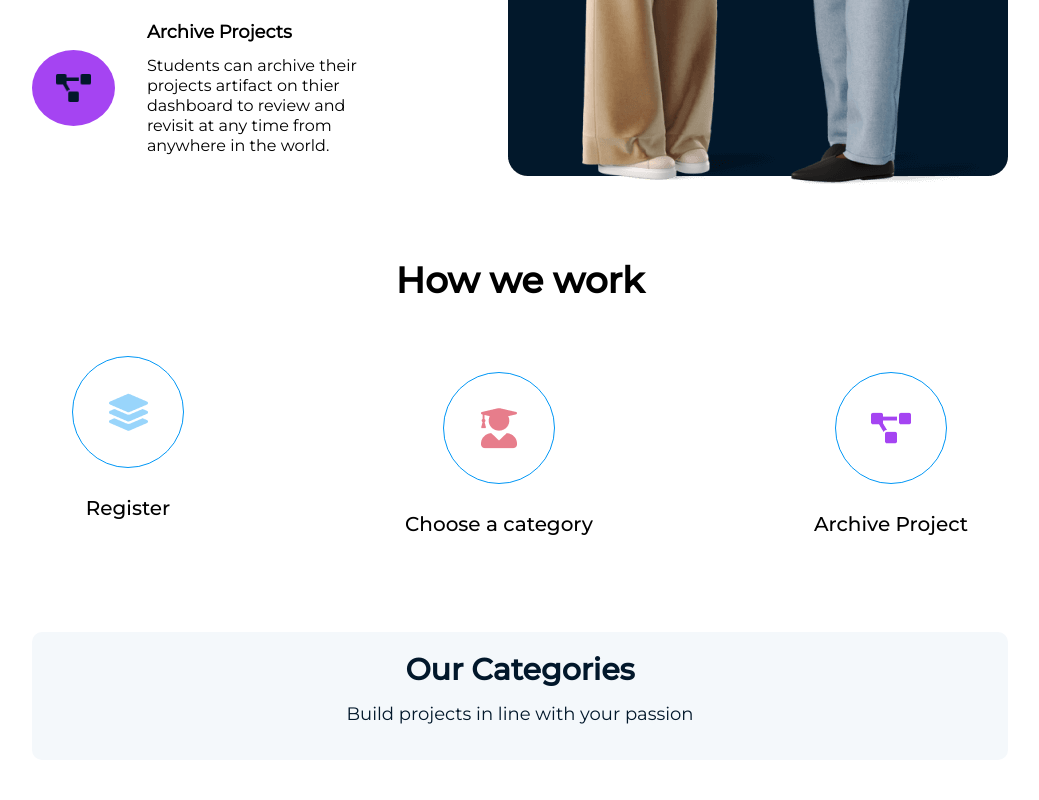
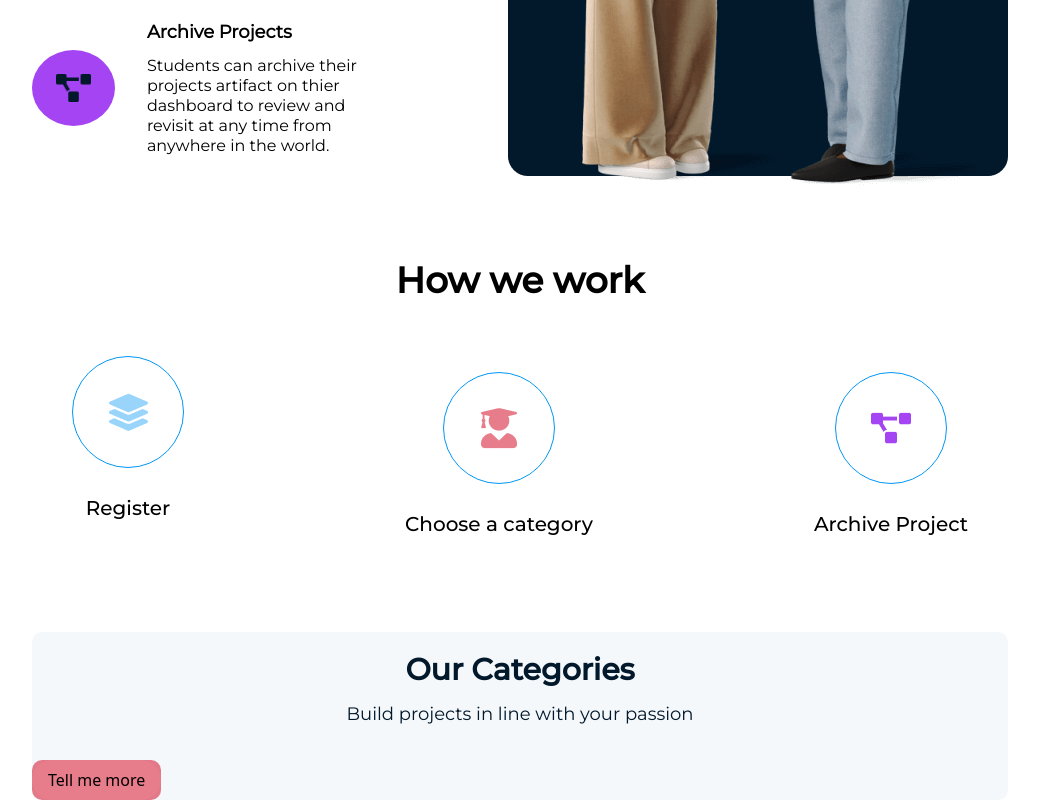
Before and after one commit to Dreezy305/scholarton-front-end, a React (Vite) app: page / in a window 1280 px wide. Shown: the part 2014-2814 px from the top of the page, without its empty margins (120-1159 px from the left). Before the commit the page ends 2774 px from the top, so only its background shows below. Built offline with nearby package versions, Linux system fonts and the light colour scheme.

Commit message:
how we work

```diff
--- a/src/components/Card/Card.tsx
+++ b/src/components/Card/Card.tsx
@@ -7,7 +7,15 @@ type smallCardProps = {
   type?: string;
 };
 
-const Card = ({ icon, text, type }: smallCardProps) => {
+type categoryCardProps = {
+  image?: React.ReactNode;
+  title?: string;
+};
+
+const Card = (
+  { icon, text, type }: smallCardProps,
+  { image, title }: categoryCardProps
+) => {
   return (
     <>
       {type === "FLASH" && (
@@ -20,7 +28,16 @@ const Card = ({ icon, text, type }: smallCardProps) => {
       )}
 
       {type === "CATEGORY" && (
-        <div className="bg-white rounded-[30px] flex flex-col"></div>
+        <div className="bg-white rounded-[30px] flex flex-col">
+          {image}
+          <p>{title}</p>
+          <button
+            className="rounded-[10px] text-center px-4 py-2 items-center"
+            style={{ background: "rgba(215, 38, 61, 0.6)" }}
+          >
+            Tell me more
+          </button>
+        </div>
       )}
     </>
   );
--- a/src/screens/Categories/Categories.tsx
+++ b/src/screens/Categories/Categories.tsx
@@ -1,5 +1,6 @@
 import React from "react";
 import "./categories.css";
+import Card from "../../components/Card/Card";
 
 const Categories = () => {
   return (
@@ -12,7 +13,9 @@ const Categories = () => {
           Build projects in line with your passion
         </p>
 
-        <div className="flex flex-row"></div>
+        <div className="flex flex-row">
+          <Card type="CATEGORY" />
+        </div>
       </div>
     </section>
   );
```
